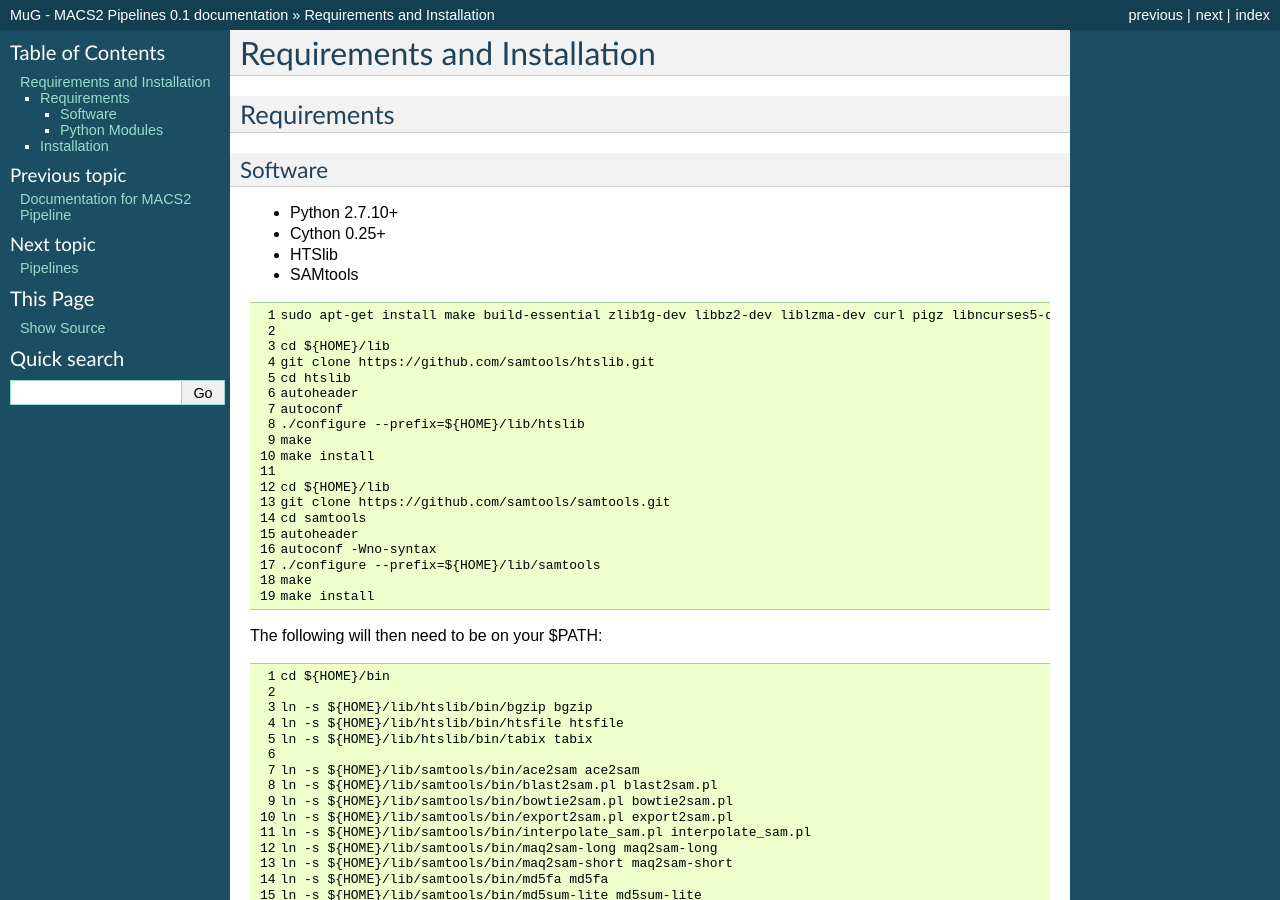
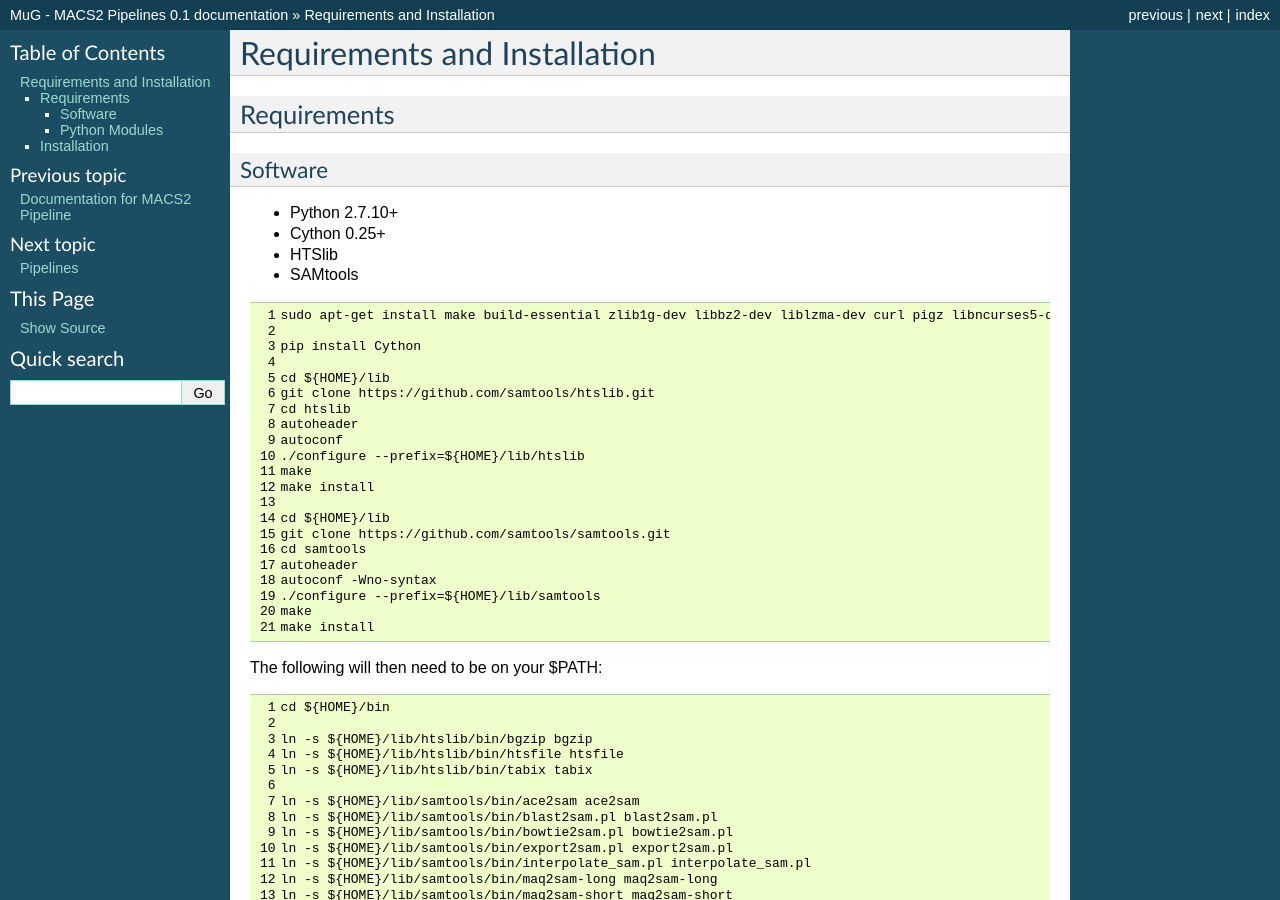
Before and after one commit to Multiscale-Genomics/mg-process-macs2, a Sphinx documentation site: the page built from docs/install.rst, in a window 1280 px wide and 900 px high. Built offline with Sphinx 7.4.7, drawn with Linux system fonts in a browser that asks for light colours.

Commit message:
Updated the installation instructions and modified the installation of Cython used to the pre-compiled version

```diff
--- a/docs/install.rst
+++ b/docs/install.rst
@@ -31,6 +31,8 @@
    :linenos:
 
    sudo apt-get install make build-essential zlib1g-dev libbz2-dev liblzma-dev curl pigz libncurses5-dev
+
+   pip install Cython
 
    cd ${HOME}/lib
    git clone https://github.com/samtools/htslib.git
```
Also changed, not shown: .travis.yml.
